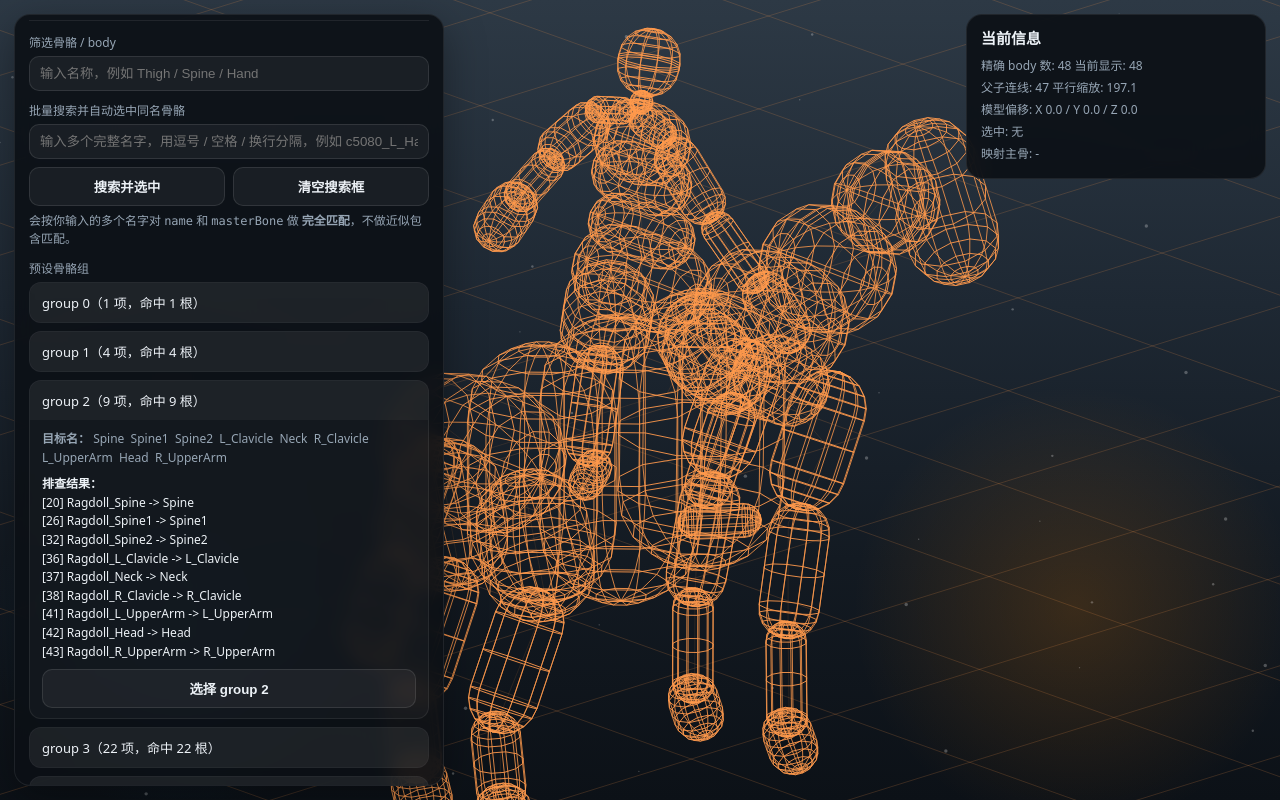
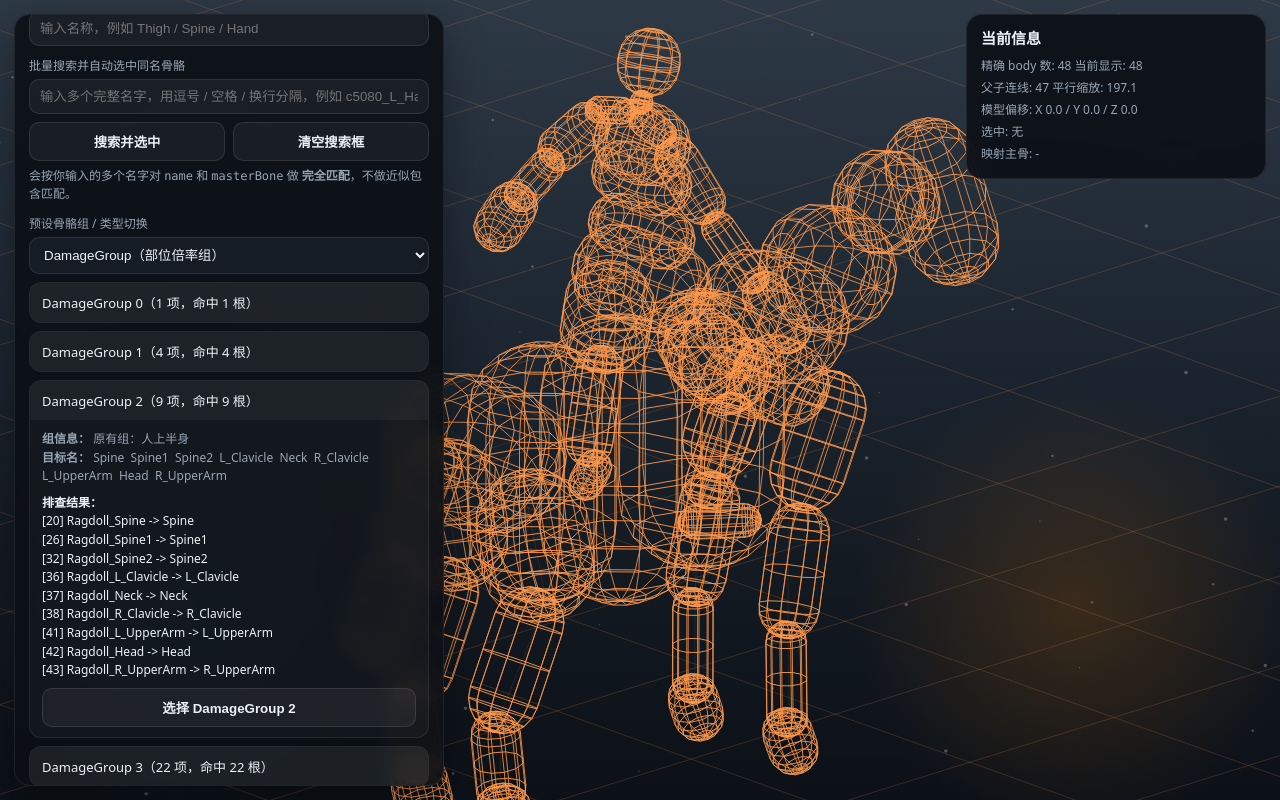
Before and after one commit to suyeer18-sudo/Bone, a plain HTML site: page index.html in a window 1280 px wide. Both pictures are taken after a click on the element 229 px from the left and 400 px from the top of the page. Drawn offline with Linux system fonts and the light colour scheme; animation ran at ten frames a second.

Commit message:
Add files via upload

```diff
--- a/index.html
+++ b/index.html
@@ -58,6 +58,21 @@
     border:1px solid rgba(255,255,255,.10);
     background:rgba(255,255,255,.05); color:var(--text);
   }
+select {
+  background:#151c25;
+  color:#edf2f7;
+  color-scheme: dark;
+}
+
+select option {
+  background:#151c25;
+  color:#edf2f7;
+}
+
+select option:checked {
+  background:#3a4654;
+  color:#ffffff;
+}
   select[size] { height:260px; padding:4px; }
   button { cursor:pointer; font-weight:600; }
   button:hover { background:rgba(255,255,255,.09); }
@@ -100,8 +115,8 @@
     <div>
       <label>视角预设</label>
       <select id="preset">
-        <option value="game1">测试角度1</option>
-        <option value="game2">测试角度2</option>
+        <option value="game1">预设1</option>
+        <option value="game2">预设2</option>
         <option value="side">侧面</option>
         <option value="front">正面</option>
         <option value="top">俯视</option>
@@ -178,10 +193,14 @@
   </div>
 
   <div class="blk">
-    <label>预设骨骼组</label>
+    <label>预设骨骼组 / 类型切换</label>
+    <select id="groupMode" style="margin-bottom:8px;">
+      <option value="damage">DamageGroup（部位倍率组）</option>
+      <option value="part">PartGroup（抖动硬直组）</option>
+    </select>
     <div id="groupPanel"></div>
     <div class="small" style="margin-top:6px;">
-      每个组都可以先展开排查，再点击按钮自动选中本组全部骨骼。
+      可以在原有 DamageGroup 和新增 PartGroup（抖动硬直）之间切换；每个组都可以先展开排查，再点击按钮自动选中本组全部骨骼。
     </div>
   </div>
 
@@ -248,6 +267,7 @@ const UI = {
   multiSearchInput: document.getElementById('multiSearchInput'),
   multiSearchBtn: document.getElementById('multiSearchBtn'),
   clearSearchBtn: document.getElementById('clearSearchBtn'),
+  groupMode: document.getElementById('groupMode'),
   groupPanel: document.getElementById('groupPanel'),
   boneList: document.getElementById('boneList'),
   prevBtn: document.getElementById('prevBtn'),
@@ -275,13 +295,55 @@ const ST = {
   pickRecords: []
 };
 
-const GROUPS = [
-  { id: 0, label: 'group 0', terms: ['Pelvis'] },
-  { id: 1, label: 'group 1', terms: ['c5081_Neck', 'c5081_Neck1', 'c5081_Neck2', 'c5081_Head'] },
-  { id: 2, label: 'group 2', terms: ['Spine', 'Spine1', 'Spine2', 'L_Clavicle', 'Neck', 'R_Clavicle', 'L_UpperArm', 'Head', 'R_UpperArm'] },
-  { id: 3, label: 'group 3', terms: ['c5081_Spine1', 'c5081_Spine2', 'c5081_L_Clavicle', 'c5081_R_Clavicle', 'L_Thigh', 'R_Thigh', 'c5081_L_UpperArm', 'c5081_R_UpperArm', 'L_Calf', 'R_Calf', 'c5081_L_Forearm', 'c5081_R_Forearm', 'L_Foot', 'R_Foot', 'c5081_L_Hand', 'c5081_R_Hand', 'c5081_L Finger0', 'c5081_R Finger0', 'L_Forearm', 'R_Forearm', 'L_Hand', 'R_Hand'] },
-  { id: 4, label: 'group 4', terms: ['c5081_Pelvis', 'c5081_L_Thigh', 'c5081_R_Thigh', 'c5081_Spine', 'c5081_Tail', 'c5081_L_Calf', 'c5081_R_Calf', 'c5081_Tail1', 'c5081_L_Foot', 'c5081_R_Foot', 'c5081_L_Toe0', 'c5081_R_Toe0'] }
+const DAMAGE_GROUPS = [
+  { id: 0, label: 'DamageGroup 0', note: '原有组：人骨盆', terms: ['Pelvis'] },
+  { id: 1, label: 'DamageGroup 1', note: '原有组：马前部', terms: ['c5081_Neck', 'c5081_Neck1', 'c5081_Neck2', 'c5081_Head'] },
+  { id: 2, label: 'DamageGroup 2', note: '原有组：人上半身', terms: ['Spine', 'Spine1', 'Spine2', 'L_Clavicle', 'Neck', 'R_Clavicle', 'L_UpperArm', 'Head', 'R_UpperArm'] },
+  { id: 3, label: 'DamageGroup 3', note: '原有组：马中部 / 混合', terms: ['c5081_Spine1', 'c5081_Spine2', 'c5081_L_Clavicle', 'c5081_R_Clavicle', 'L_Thigh', 'R_Thigh', 'c5081_L_UpperArm', 'c5081_R_UpperArm', 'L_Calf', 'R_Calf', 'c5081_L_Forearm', 'c5081_R_Forearm', 'L_Foot', 'R_Foot', 'c5081_L_Hand', 'c5081_R_Hand', 'c5081_L Finger0', 'c5081_R Finger0', 'L_Forearm', 'R_Forearm', 'L_Hand', 'R_Hand'] },
+  { id: 4, label: 'DamageGroup 4', note: '原有组：马后部', terms: ['c5081_Pelvis', 'c5081_L_Thigh', 'c5081_R_Thigh', 'c5081_Spine', 'c5081_Tail', 'c5081_L_Calf', 'c5081_R_Calf', 'c5081_Tail1', 'c5081_L_Foot', 'c5081_R_Foot', 'c5081_L_Toe0', 'c5081_R_Toe0'] }
 ];
+
+const PART_GROUPS = [
+  {
+    id: 0,
+    label: 'PartGroup 0（人盆骨）',
+    note: 'part blend 0；pwv=0；0x0000；无动作',
+    motion: '无动作',
+    terms: ['Pelvis']
+  },
+  {
+    id: 1,
+    label: 'PartGroup 1（马前部）',
+    note: 'part blend 1；pwv=257；0x0101；a000_009510（马头抖动）',
+    motion: 'a000_009510（马头抖动）',
+    terms: ['c5081_Neck', 'c5081_Neck1', 'c5081_Neck2', 'c5081_Head']
+  },
+  {
+    id: 2,
+    label: 'PartGroup 2（人上半身）',
+    note: 'part blend 2；pwv=514/770；0x0202/0x0302；a000_009511（人身抖动）',
+    motion: 'a000_009511（人身抖动）',
+    terms: ['Spine', 'Spine1', 'Spine2', 'Neck', 'Head', 'R_UpperArm', 'R_Clavicle', 'L_Clavicle', 'L_UpperArm', 'R_Forearm', 'R_Hand', 'L_Forearm', 'L_Hand']
+  },
+  {
+    id: 3,
+    label: 'PartGroup 3（马中部）',
+    note: 'part blend 3；pwv=771/1027；0x0303/0x0403；a000_009512（马身抖动）',
+    motion: 'a000_009512（马身抖动）',
+    terms: ['R_Thigh', 'R_Foot', 'R_Calf', 'L_Thigh', 'L_Foot', 'L_Calf', 'c5081_Spine1', 'c5081_Spine2', 'c5081_R_Forearm', 'c5081_R_UpperArm', 'c5081_R_Hand', 'c5081_R Finger0', 'c5081_R_Clavicle', 'c5081_L_Forearm', 'c5081_L_UpperArm', 'c5081_L_Hand', 'c5081_L Finger0', 'c5081_L_Clavicle', 'c5081_Spine']
+  },
+  {
+    id: 4,
+    label: 'PartGroup 4（马后部）',
+    note: 'part blend 4；pwv=1028；0x0404；a000_009513（马臀抖动）',
+    motion: 'a000_009513（马臀抖动）',
+    terms: ['c5081_Pelvis', 'c5081_Tail', 'c5081_Tail1', 'c5081_R_Thigh', 'c5081_R_Foot', 'c5081_R_Toe0', 'c5081_R_Calf', 'c5081_L_Thigh', 'c5081_L_Foot', 'c5081_L_Toe0', 'c5081_L_Calf']
+  }
+];
+
+function getActiveGroups() {
+  return UI.groupMode && UI.groupMode.value === 'part' ? PART_GROUPS : DAMAGE_GROUPS;
+}
 
 function resize() {
   cv.width = innerWidth * devicePixelRatio;
@@ -364,26 +426,30 @@ function escapeHtml(s) {
 }
 
 function renderGroupPanel() {
-  UI.groupPanel.innerHTML = GROUPS.map(group => {
+  const activeGroups = getActiveGroups();
+  UI.groupPanel.innerHTML = activeGroups.map(group => {
     const hits = findGroupMatchingIndices(group.terms);
     const hitLines = hits.length
       ? hits.map(i => `[${i}] ${CAPS[i].name} -> ${CAPS[i].masterBone}`).join('\n')
       : '未匹配到骨骼';
+    const noteLine = group.note ? `<div class="groupTerms"><b>组信息：</b> ${escapeHtml(group.note)}</div>` : '';
+    const motionLine = group.motion ? `<div class="groupTerms"><b>抖动硬直：</b> ${escapeHtml(group.motion)}</div>` : '';
     return `
       <details class="groupBox">
-        <summary>${group.label}（${group.terms.length} 项，命中 ${hits.length} 根）</summary>
+        <summary>${escapeHtml(group.label)}（${group.terms.length} 项，命中 ${hits.length} 根）</summary>
         <div class="groupBody">
+          ${noteLine}
+          ${motionLine}
           <div class="groupTerms"><b>目标名：</b> ${escapeHtml(group.terms.join('  '))}</div>
           <div class="groupHits"><b>排查结果：</b>\n${escapeHtml(hitLines)}</div>
           <div class="groupBtns">
-            <button type="button" data-group-id="${group.id}" class="groupSelectBtn">选择 ${group.label}</button>
+            <button type="button" data-group-id="${group.id}" class="groupSelectBtn">选择 ${escapeHtml(group.label)}</button>
           </div>
         </div>
       </details>
     `;
   }).join('');
 }
-
 function worldPt(p) {
   return add(p, ST.modelOffset);
 }
@@ -628,12 +694,16 @@ UI.groupPanel.addEventListener('click', (e) => {
   const btn = e.target.closest('.groupSelectBtn');
   if (!btn) return;
   const groupId = Number(btn.dataset.groupId);
-  const group = GROUPS.find(g => g.id === groupId);
+  const group = getActiveGroups().find(g => g.id === groupId);
   if (!group) return;
   const matches = findGroupMatchingIndices(group.terms);
   const primary = matches.length ? matches[matches.length - 1] : -1;
   setSelection(matches, primary);
   refreshList();
+});
+
+UI.groupMode.addEventListener('change', () => {
+  renderGroupPanel();
 });
 
 UI.boneList.addEventListener('change', () => {
```
